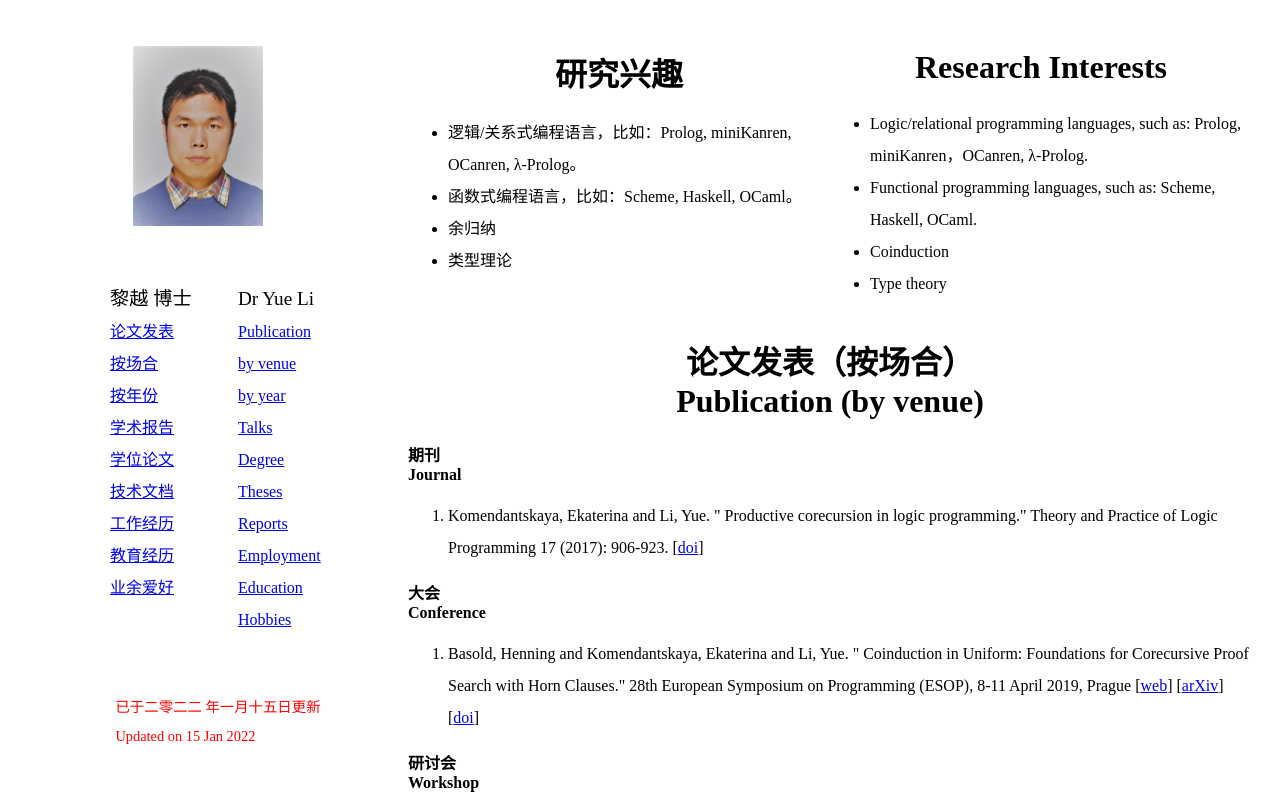
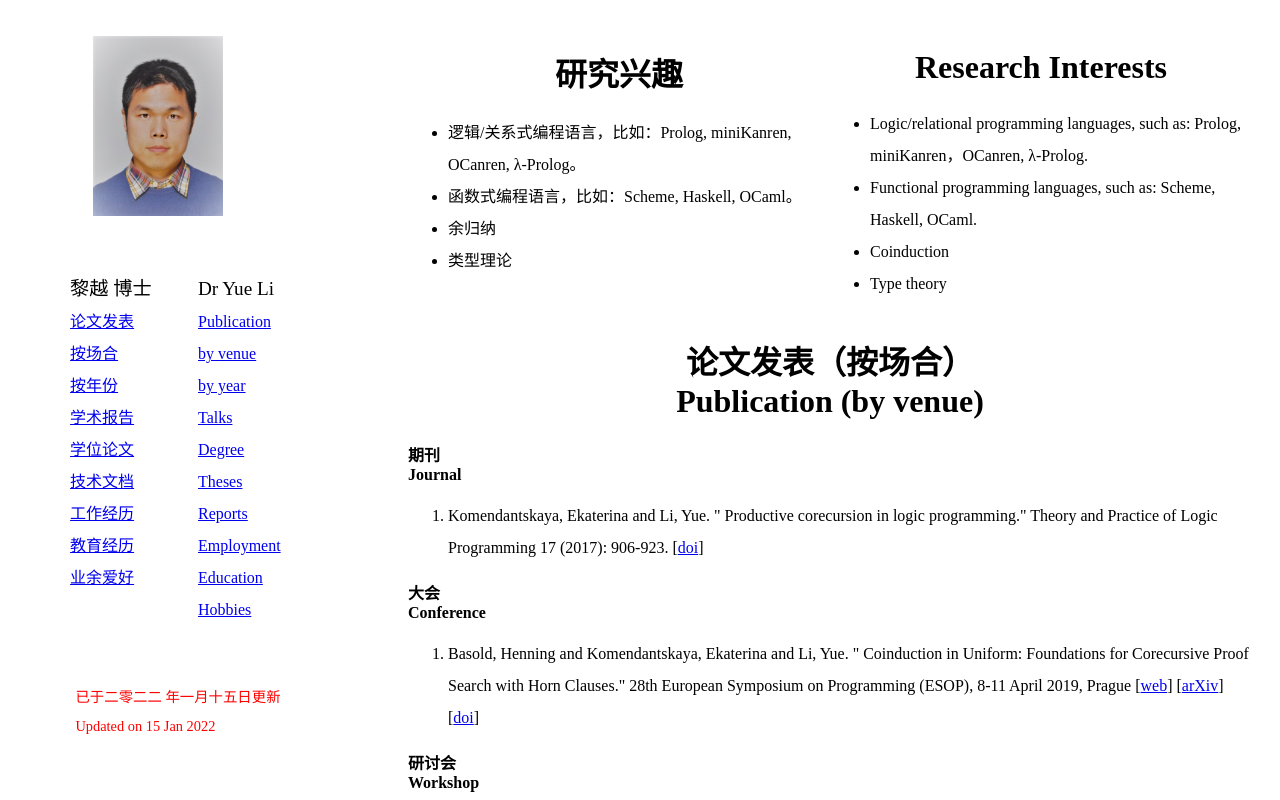
Before and after one commit to YueLiPicasso/YueLiPicasso.github.io, a plain HTML site: page index.html in a window 1280 px wide. Shown: the top 800 px of the page. Drawn offline with Linux system fonts and the light colour scheme; a web font is replaced by a local one.

Commit message:
adjust margin and padging

```diff
--- a/styles/style.css
+++ b/styles/style.css
@@ -40,11 +40,11 @@ body {
     position: fixed;
     overflow: scroll;
     height: 95%;
-    width: 350px;
+    width: 300px;
     align-items: center;
     justify-content: space-around;
-    margin: 10px auto auto 10px;
-    padding: 0 5px 0 5px;
+    margin: 0;
+    padding: 0;
 }
 
 .sidebar ul {
```
